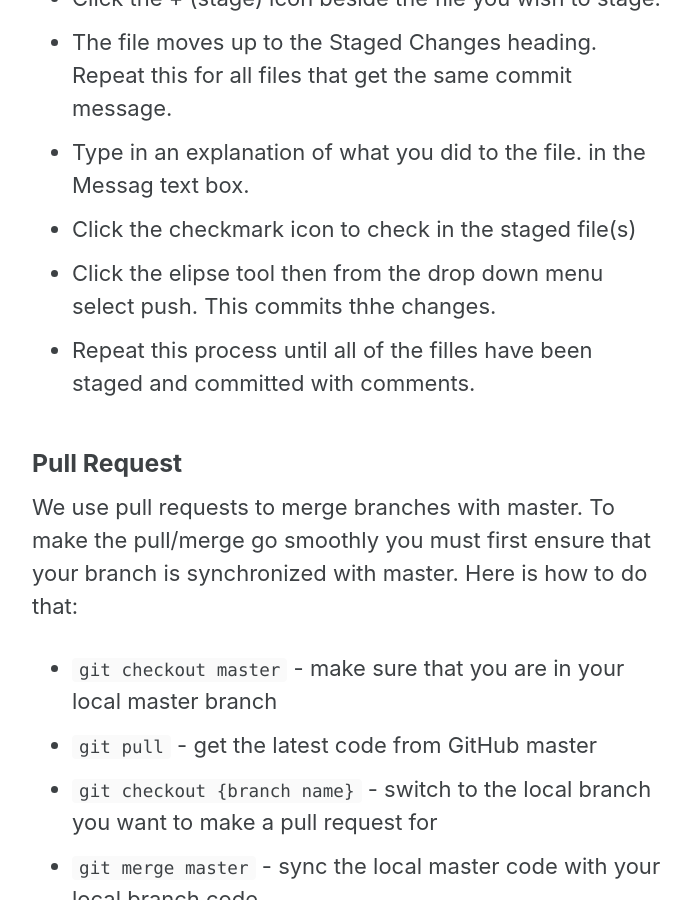
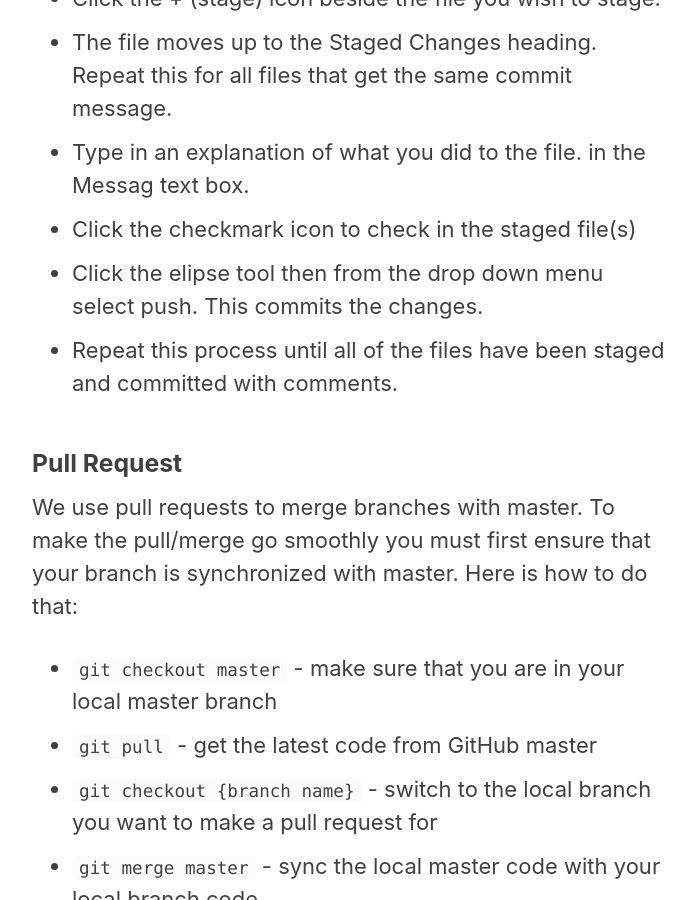
Before and after one commit to va3wam/va3wam.github.io, a Jekyll site: the page built from _pages/versionControl.md, in a window 1280 px wide and 900 px high, scrolled down 4846 px. Shown: the whole window, without its empty margins (290-984 px from the left). Built offline with Jekyll 4.4.1, drawn with Linux system fonts in a browser that asks for light colours; cached includes are drawn as plain includes.

Commit message:
Update versionControl.md

```diff
--- a/_pages/versionControl.md
+++ b/_pages/versionControl.md
@@ -69,8 +69,8 @@ Now start coding. A best practice for naming a branch is either an issue number
   <li>The file moves up to the Staged Changes heading. Repeat this for all files that get the same commit message.</li>
   <li>Type in an explanation of what you did to the file. in the Messag text box.</li>
   <li>Click the checkmark icon to check in the staged file(s)</li>
-  <li>Click the elipse tool then from the drop down menu select push. This commits thhe changes.</li>
-  <li>Repeat this process until all of the filles have been staged and committed with comments.</li>
+  <li>Click the elipse tool then from the drop down menu select push. This commits the changes.</li>
+  <li>Repeat this process until all of the files have been staged and committed with comments.</li>
 </ul>
 
 ### Pull Request
```
